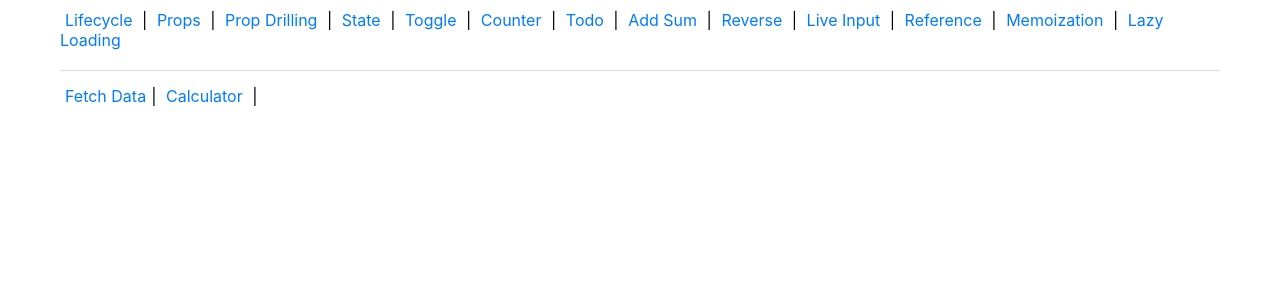
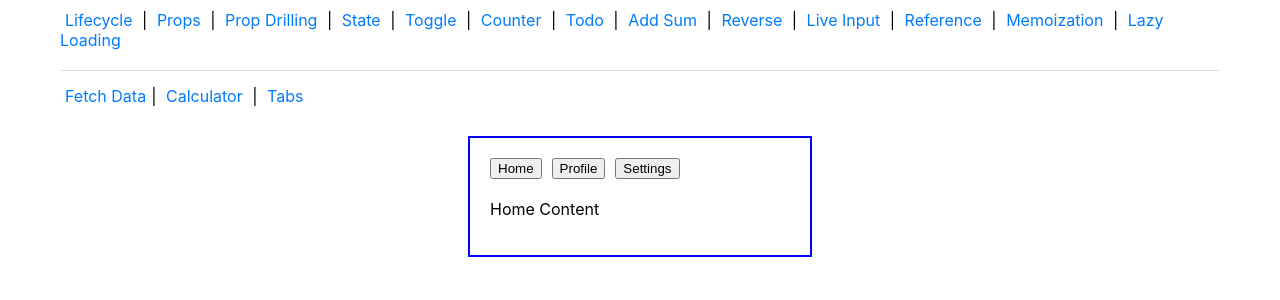
Before and after one commit to mahapatra079/my-app, a React (Create React App) app: page /tabs in a window 1280 px wide. Shown: the top 300 px of the page. Built offline with nearby package versions, Linux system fonts and the light colour scheme.

Commit message:
Tabs Selection

```diff
--- a/src/App.js
+++ b/src/App.js
@@ -15,6 +15,7 @@ import LazyLoading from "./LazyLoading";
 import Fetch from "./Fetch";
 import Calculator from "./Calculator";
 import ClickEvent from "./ClickEvent";
+import TabSelection from "./TabSelection";
 
 export default function App() {
   const userName = "Prop Drilling - PC → MC → GC";
@@ -45,6 +46,7 @@ export default function App() {
             <Link to="/fetch">Fetch Data</Link>|{" "}
             <Link to="/calculator">Calculator</Link> |{" "}
             {/* <Link to="/click-event">Click Event</Link> */}
+            <Link to="/tabs">Tabs</Link>
           </nav>
         </div>
       </div>
@@ -72,6 +74,7 @@ export default function App() {
         <Route path="/fetch" element={<Fetch />} />
         <Route path="/calculator" element={<Calculator />} />
         <Route path="/click-event" element={<ClickEvent />} />
+        <Route path="/tabs" element={<TabSelection />} />
       </Routes>
     </div>
   );
--- /dev/null
+++ b/src/TabSelection.js
@@ -0,0 +1,37 @@
+//  Build a tabs component that displays one panel of content at a time depending on the active tab element.
+
+import { useState } from "react";
+
+function Tabs() {
+  const [activeTab, setActiveTab] = useState("home");
+
+  return (
+    <div className="tab-selection" style={{ width: "300px", margin: "20px auto" }}>
+      {/* Tab Buttons */}
+      <div style={{ display: "flex", gap: "10px" }}>
+        <button onClick={() => setActiveTab("home")}>Home</button>
+        <button onClick={() => setActiveTab("profile")}>Profile</button>
+        <button onClick={() => setActiveTab("settings")}>Settings</button>
+      </div>
+
+      {/* Tab Content */}
+      <div style={{ marginTop: "20px" }}>
+        {activeTab === "home" && <p>Home Content</p>}
+        {activeTab === "profile" && <p>Profile Content</p>}
+        {activeTab === "settings" && <p>Settings Content</p>}
+      </div>
+    </div>
+  );
+}
+
+export default Tabs;
+
+// Explanation:used state to track the active tab and conditionally rendered content based on it.”
+
+// How it works
+
+// activeTab stores which tab is selected
+
+// Clicking button updates state
+
+// Conditional rendering shows one panel at a time
--- a/src/index.css
+++ b/src/index.css
@@ -7,7 +7,7 @@ li{list-style: none;}
 .content { display: flex; flex-direction: column; } .nav-container { padding: 10px 0; } .nav-container nav a { margin: 0 5px; text-decoration: none; color: #007bff; } .nav-container nav a:hover { text-decoration: underline; } .nav-secondary { border-top: 1px solid #ddd; margin-top: 10px; padding-top: 15px; } .nav-2 { display: block; }
 
 .concept{ margin-bottom: -40px; } .props{ border: 4px solid #000; margin-top: 50px; padding: 10px; text-align: center; } .child-data, .life-cycle, .fetch{ border: 2px solid red; padding: 10px; margin: 10px; } .props-drilling{ border: 3px solid grey; margin-top: 20px; padding: 10px; } .toggle { margin-top: 15px; } .toggle button, .addBtn{ cursor: pointer; width: 100%; height: 36px; border-radius: 10px; font-size: 16px; }
-.adding-sum, .reversing-string, .counter, .capture-input, .show-hide, .todo-list, .toggle, .use-reference, .memoization, .lazyLoading, .click-event{border: 2px solid blue;padding: 20px;margin-top: 20px;}
+.adding-sum, .reversing-string, .counter, .capture-input, .show-hide, .todo-list, .toggle, .use-reference, .memoization, .lazyLoading, .click-event, .tab-selection{border: 2px solid blue;padding: 20px;margin-top: 20px;}
 .addBtn{margin: 10px 0;}.textCenter{text-align: center;}
 
 /* calculator-styling */
```
